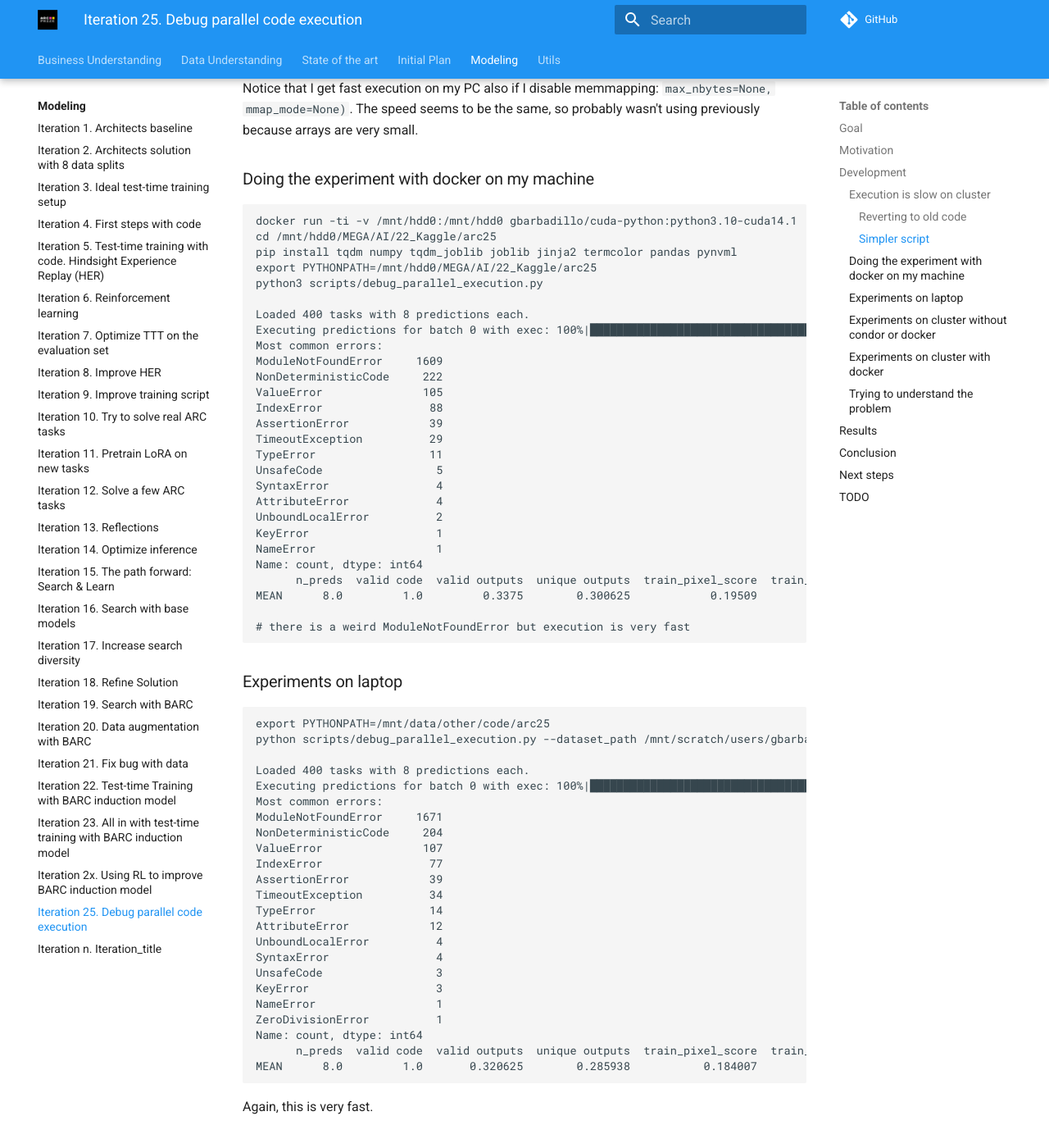
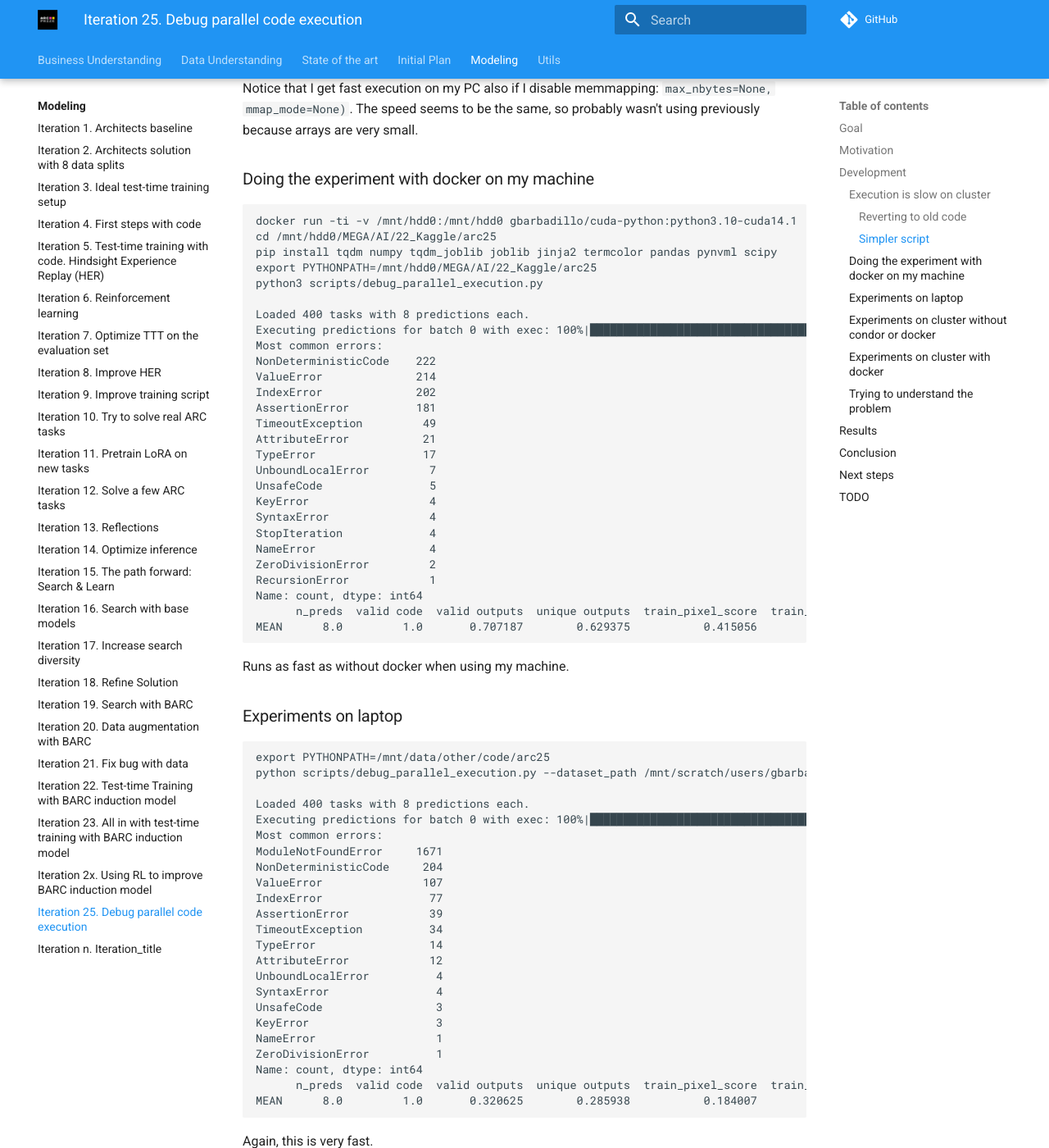
Before and after one commit to ironbar/arc25, an MkDocs documentation site: the page built from docs/modeling/Iteration_25_debug_parallel_code_execution.md, in a window 1280 px wide and 1400 px high, scrolled down 1931 px. Shown: the whole window at 82% size. Built offline with MkDocs 1.6.1 and Material for MkDocs 9.7.7, drawn with Linux system fonts in a browser that asks for light colours; comment, search, counter and statistics services are not loaded.

Commit message:
updated documentation

````diff
--- a/docs/modeling/Iteration_25_debug_parallel_code_execution.md
+++ b/docs/modeling/Iteration_25_debug_parallel_code_execution.md
@@ -83,32 +83,34 @@ The speed seems to be the same, so probably wasn't using previously because arra
 ```bash
 docker run -ti -v /mnt/hdd0:/mnt/hdd0 gbarbadillo/cuda-python:python3.10-cuda14.1
 cd /mnt/hdd0/MEGA/AI/22_Kaggle/arc25
-pip install tqdm numpy tqdm_joblib joblib jinja2 termcolor pandas pynvml
+pip install tqdm numpy tqdm_joblib joblib jinja2 termcolor pandas pynvml scipy
 export PYTHONPATH=/mnt/hdd0/MEGA/AI/22_Kaggle/arc25
 python3 scripts/debug_parallel_execution.py
 
 Loaded 400 tasks with 8 predictions each.
-Executing predictions for batch 0 with exec: 100%|██████████████████████████████████████████████████████████████████████████████████████████████████████████████████████████████████████| 3200/3200 [00:07<00:00, 420.28run/s]
+Executing predictions for batch 0 with exec: 100%|████████████████████████████████████████████████████████████████████████████████████████████████████████████████████████████████████████████████████████| 3200/3200 [00:09<00:00, 354.43run/s]
 Most common errors:
-ModuleNotFoundError     1609
-NonDeterministicCode     222
-ValueError               105
-IndexError                88
-AssertionError            39
-TimeoutException          29
-TypeError                 11
-UnsafeCode                 5
-SyntaxError                4
-AttributeError             4
-UnboundLocalError          2
-KeyError                   1
-NameError                  1
+NonDeterministicCode    222
+ValueError              214
+IndexError              202
+AssertionError          181
+TimeoutException         49
+AttributeError           21
+TypeError                17
+UnboundLocalError         7
+UnsafeCode                5
+KeyError                  4
+SyntaxError               4
+StopIteration             4
+NameError                 4
+ZeroDivisionError         2
+RecursionError            1
 Name: count, dtype: int64
       n_preds  valid code  valid outputs  unique outputs  train_pixel_score  train_correct_grids  train_pass_rate  train_is_correct  test_pixel_score  test_correct_grids  test_pass_rate  test_is_correct  is_correct
-MEAN      8.0         1.0         0.3375        0.300625            0.19509             0.017259         0.011875            0.0375          0.190944            0.013594        0.013437           0.0475      0.0375
+MEAN      8.0         1.0       0.707187        0.629375           0.415056             0.022014          0.01375            0.0425          0.404481            0.016719        0.016563             0.06        0.04
+```
 
-# there is a weird ModuleNotFoundError but execution is very fast
-```
+Runs as fast as without docker when using my machine.
 
 ### Experiments on laptop
 
````
